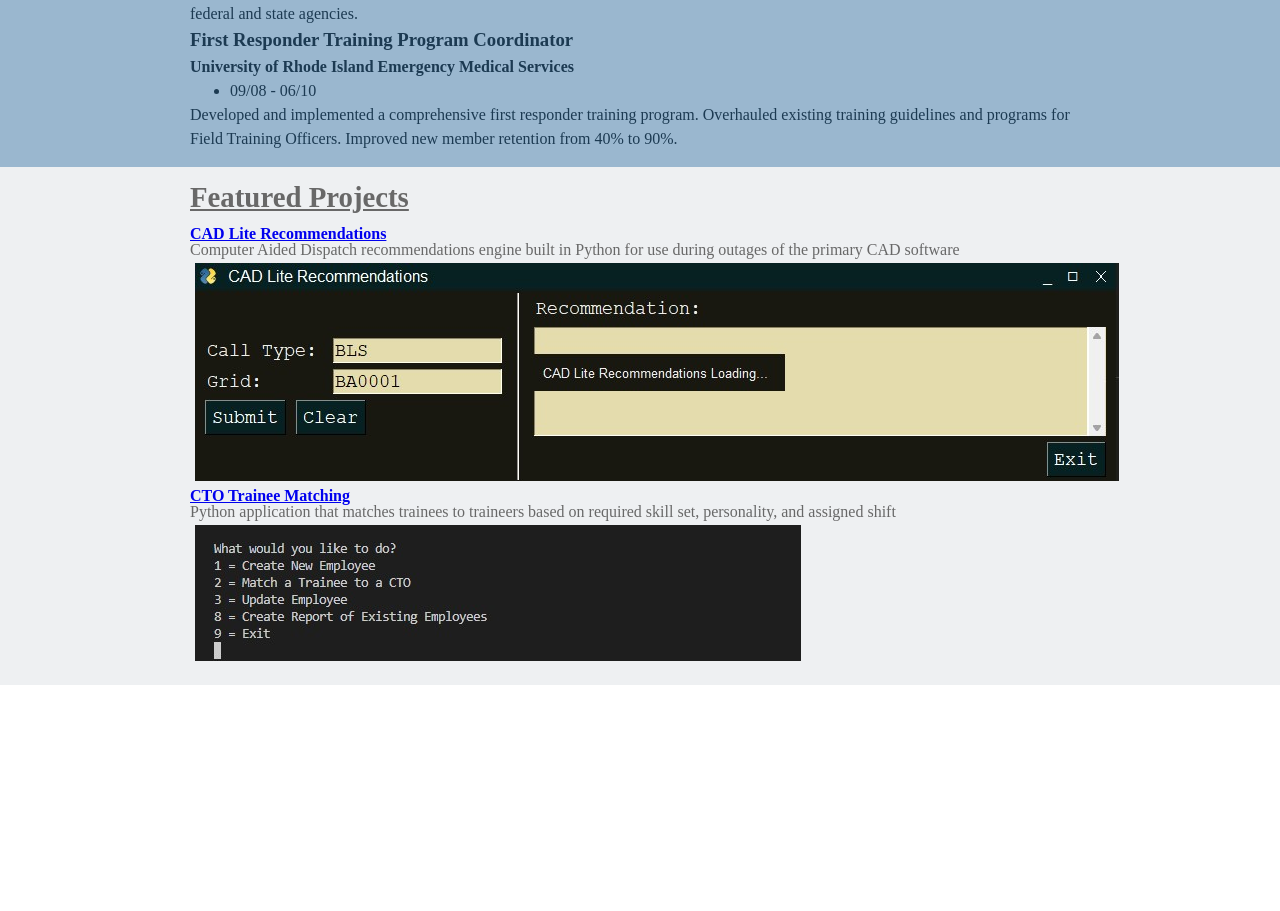
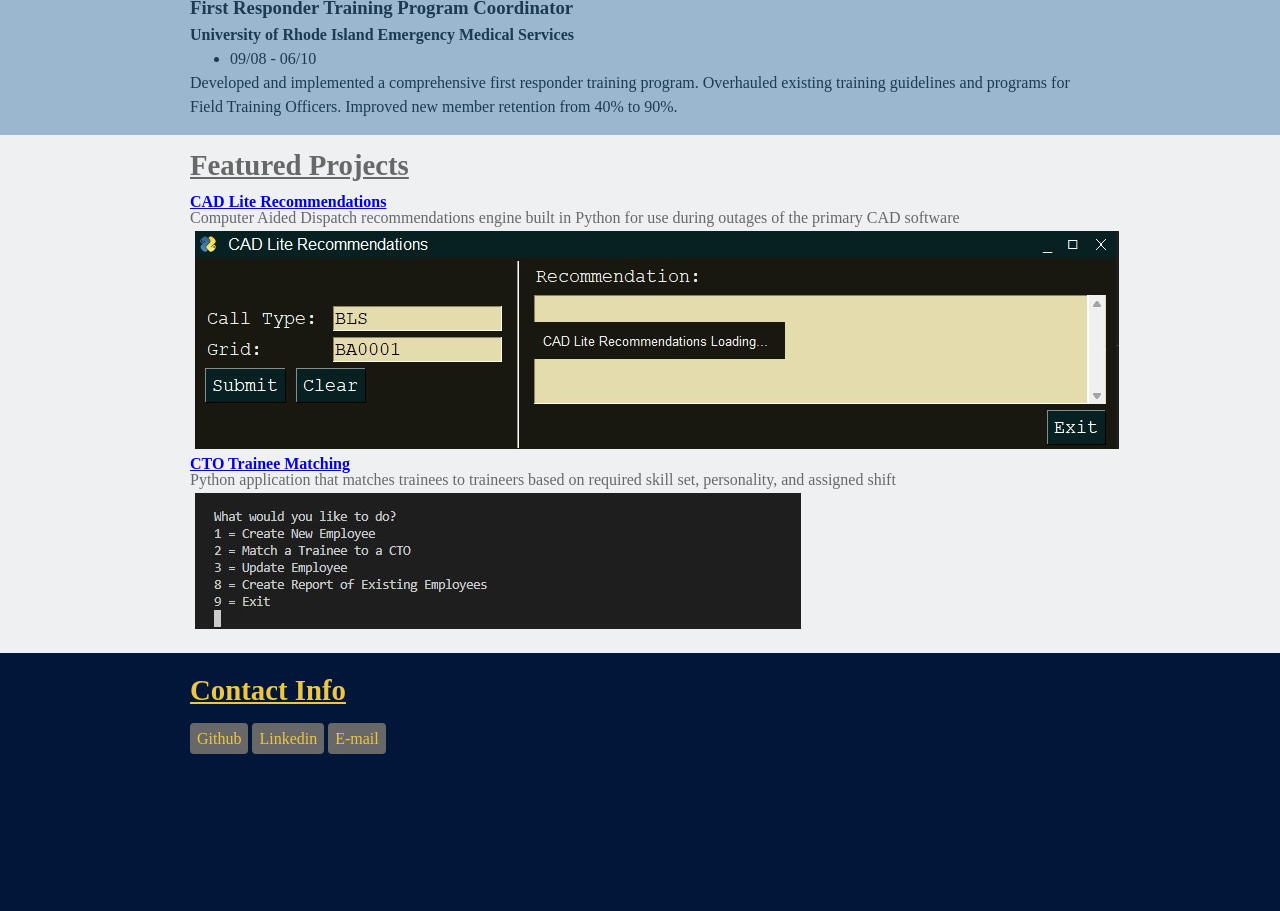
Before and after one commit to PJgvntofly/pjgvntofly.github.io, a plain HTML site: page index.html in a window 1280 px wide. Shown: the part 1217-2128 px from the top of the page. Before the commit the page ends 1902 px from the top, so only its background shows below. Drawn offline with Linux system fonts and the light colour scheme.

Commit message:
contact info

```diff
--- a/CSS/styles.css
+++ b/CSS/styles.css
@@ -48,7 +48,7 @@ header, .projects {
 .skills {
     background:#011638;
     color:#EEc643;
-    padding:2em;
+    padding:1em;
     padding-left: 1.2em;
 }
 /*Work Experience
@@ -63,3 +63,25 @@ header, .projects {
 }
 /*Projects
 -------------------------------------------------------------------*/
+.projects {
+    padding:1em;
+}
+/*Contact Info
+-------------------------------------------------------------------*/
+.contact-info {
+    background:#011638;
+    color:#EEc643;
+    margin:0;
+    padding-top: 1em;
+    padding-bottom: 10em;
+}
+.btn {
+    background:#686868;
+    color: #EEc643;
+    text-decoration:none;
+    padding:7px;
+    border-radius: 4px;
+}
+.btn:hover {
+    background:#9AB7CF;
+}
--- a/index.html
+++ b/index.html
@@ -91,6 +91,14 @@
                     <img src="cto_trainee_matching.jpg">
                 </div>
             </section>
+            <section class="contact-info">
+                <div class="content-wrap">
+                    <h3 class="section_header">Contact Info</h3>
+                    <a class="btn" href="https://github.com/pjgvntofly">Github</a>
+                    <a class="btn" href="https://linkedin.com/in/cgass">Linkedin</a>
+                    <a class="btn" href="mailto:chris.gass.177@gmail.com">E-mail</a>
+                </div>
+            </section>
         </main>
     </body>
 </html>
```
